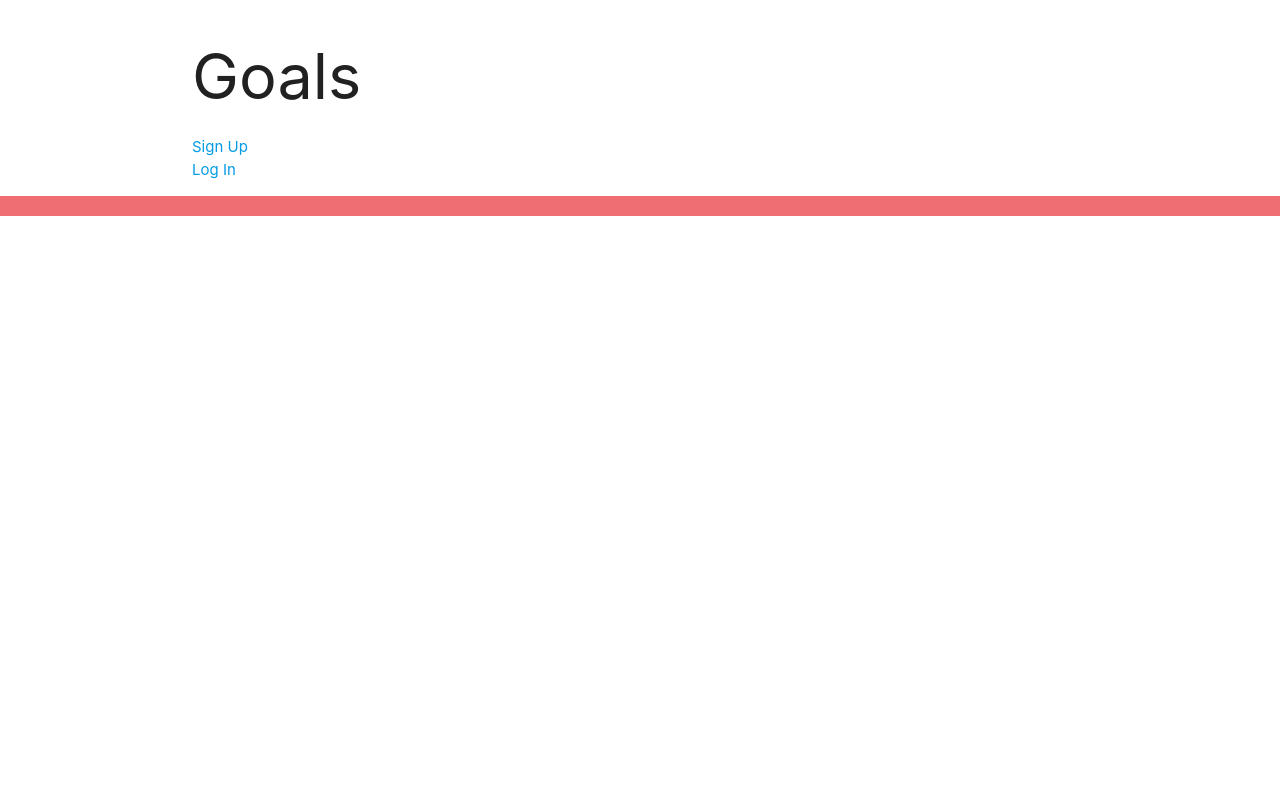
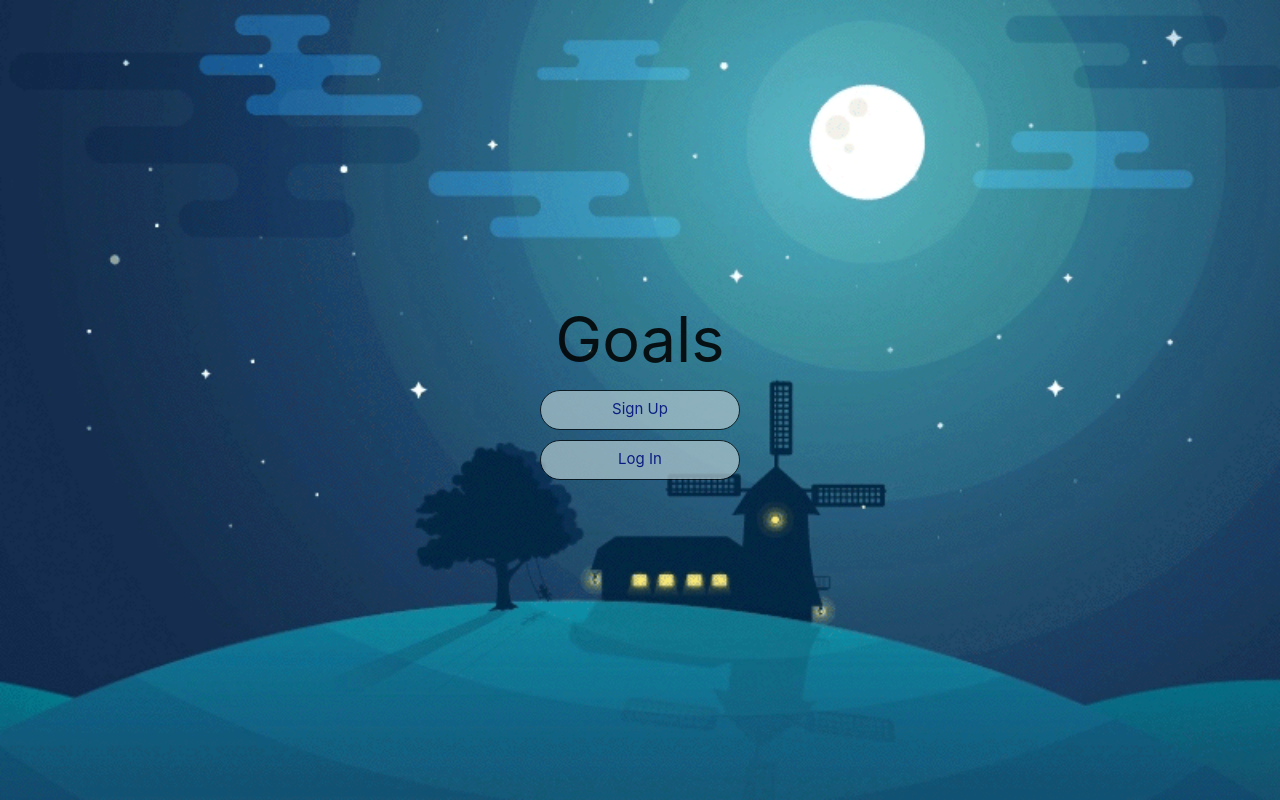
Before and after one commit to doriorio/goal-tracker, a Django app: page / in a window 1280 px wide. Run offline with Django 3.2, Linux system fonts and the light colour scheme.

Commit message:
Add styling to home page and dynamic buttons

```diff
--- a/main_app/static/css/styles.css
+++ b/main_app/static/css/styles.css
@@ -1,3 +1,63 @@
 nav > li {
     background-color: white;
 }
+
+.background {
+   height: 100vh;
+   width: 100vw;
+   background-image: url('../images/night_hill.gif');
+   background-size: cover;
+   background-position: center;
+   background-repeat: no-repeat;
+   display: flex;
+   flex-direction: column;
+   justify-content: center;
+   align-items: center;
+}
+
+.background > h1 {
+   margin: 0;
+   /* margin-top: 200px;
+   margin-bottom: 150px; */
+}
+
+.background > ul {
+   justify-self: flex-end;
+   display: flex;
+   flex-direction: column;
+   justify-content: space-between;
+   align-items: center;
+   /* margin-top: 70px; */
+   height: 90px;
+}
+
+.background > ul > li {
+   display: flex;
+   justify-content: center;
+   align-items: center;
+   align-content: center;
+}
+
+.background > ul > li > a {
+   color: navy;
+   display: flex;
+   background-color: #B4CBD1;
+   opacity: 0.7;
+   align-items: center;
+   justify-content: center;
+   border-style: solid;
+   border-width: 1px;
+   border-color: black;
+   border-radius: 99999px;
+   width: 200px;
+   height: 40px;
+   padding: 0;
+   margin: 0;
+   text-align: center;
+   transition: transform 0.3s ease, opacity 0.2s ease;
+}
+
+.background > ul > li > a:hover {
+   opacity: 1;
+   transform: scale(1.1);
+}
--- a/main_app/templates/home.html
+++ b/main_app/templates/home.html
@@ -8,19 +8,21 @@
     <meta http-equiv="X-UA-Compatible" content="ie=edge">
     <title>Goals</title>
     <link rel="stylesheet" href="https://cdnjs.cloudflare.com/ajax/libs/materialize/1.0.0/css/materialize.min.css">
-    <link rel="stylesheet" type="text/css" href="{% static 'css/style.css' %}">
+    <link rel="stylesheet" type="text/css" href="{% static 'css/styles.css' %}">
     <script src="https://cdnjs.cloudflare.com/ajax/libs/materialize/1.0.0/js/materialize.min.js"></script>
 </head>
 <body>
-    <main class="container">
+    <main class="container background">
       <h1>Goals</h1>
       <ul>
+         {% if user.is_authenticated %}
+         <li><a href="{% url 'index' %}">Resolutions</a></li>
+         <li><a href="{% url 'logout' %}">Sign Out</a></li>
+         {% else %}
          <li><a href="{% url 'signup' %}">Sign Up</a></li>
          <li><a href="{% url 'login' %}">Log In</a></li>
+         {% endif %}
       </ul>
     </main>
-  	<footer class="page-footer">
-       <div class="right">All Rights Reserved, &copy; 2020 Goals! &nbsp;</div>
-    </footer>
 </body>
 </html>
```
Also changed, not shown: main_app/templates/base.html (+6 -6 lines), main_app/static/images/night_hill.gif (added).
